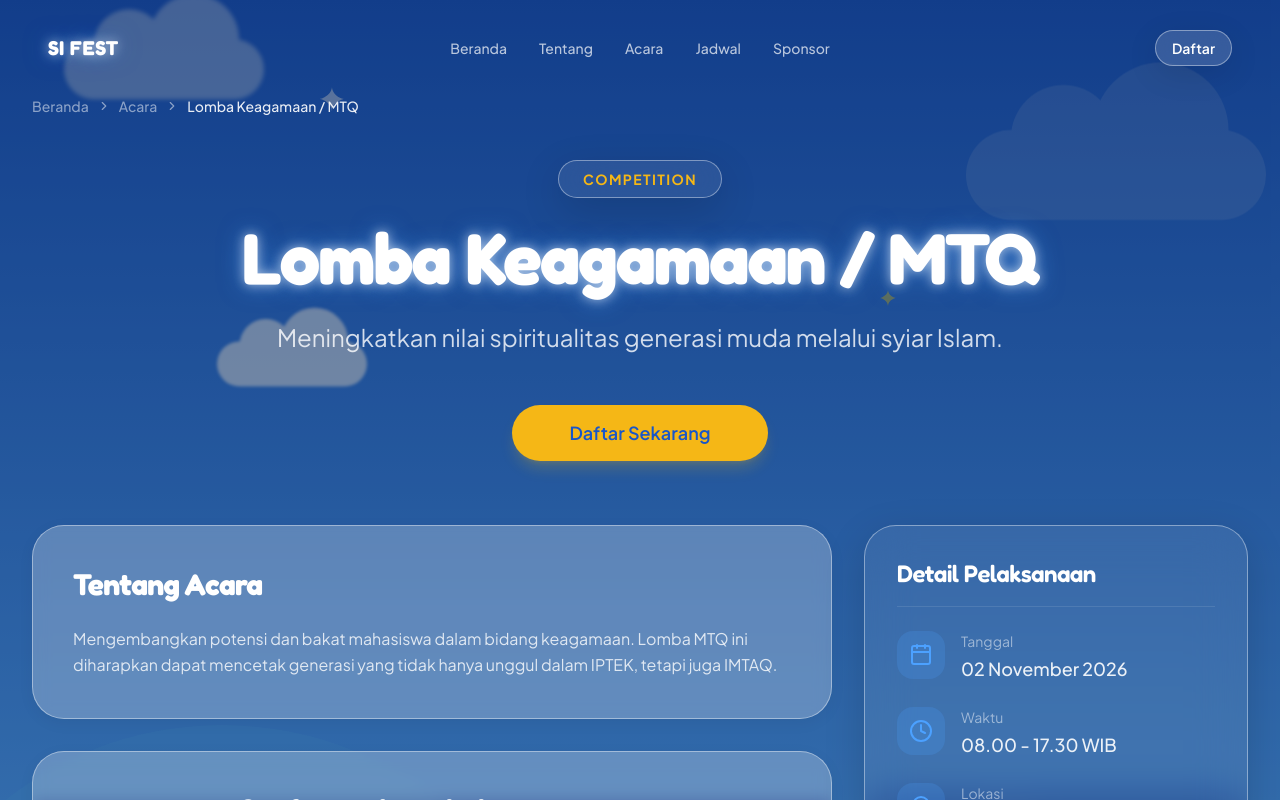
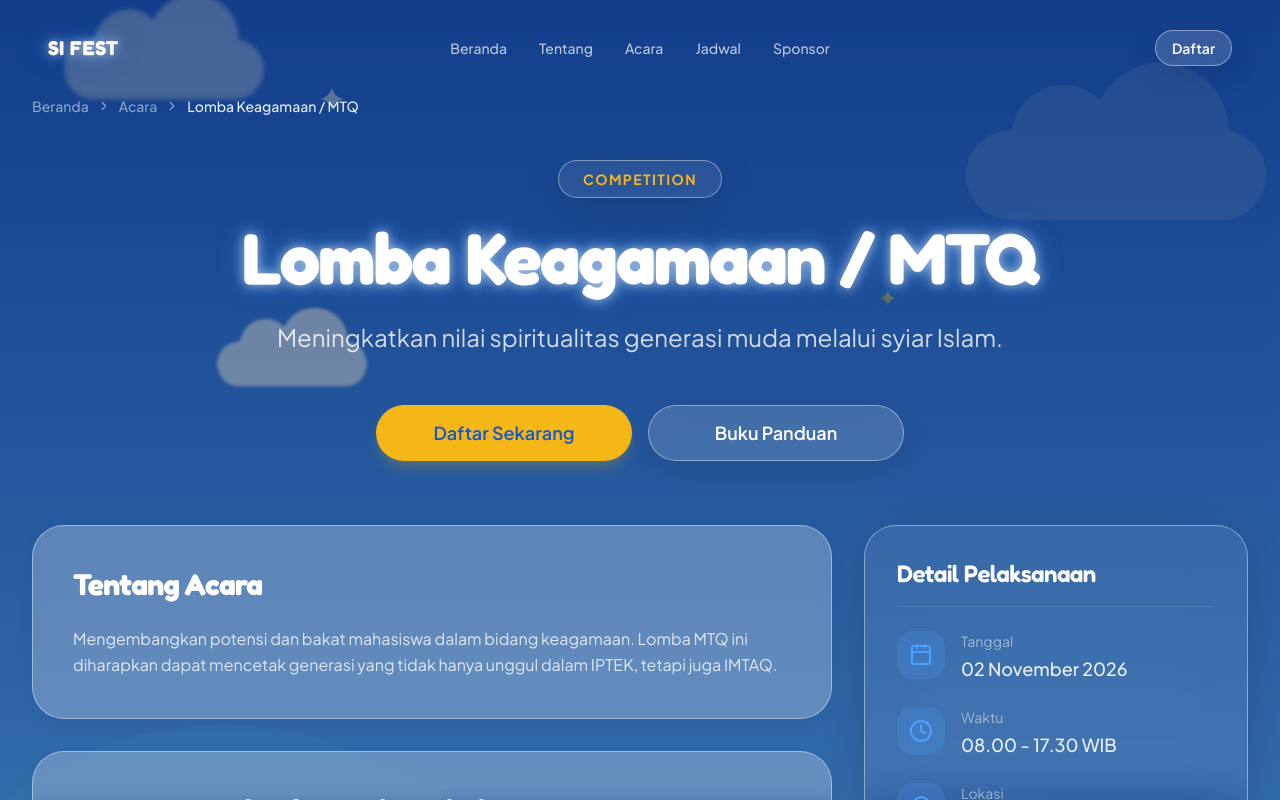
Before and after one commit to Tadaimaaaa/sifest-official, a Next.js app: page /events/lomba-keagamaan in a window 1280 px wide. Shown: the top 800 px of the page. Built offline with nearby package versions, Linux system fonts and the light colour scheme.

Commit message:
feat(events): add buku panduan button to event hero

```diff
--- a/components/events/EventHero.tsx
+++ b/components/events/EventHero.tsx
@@ -29,6 +29,11 @@ export function EventHero({ event }: { event: EventData }) {
                 Daftar Sekarang
               </Button>
             </Link>
+            <Link href={event.guidebookUrl || "#"} target={event.guidebookUrl ? "_blank" : "_self"} rel="noopener noreferrer" className="w-full sm:w-auto block">
+              <Button size="lg" variant="glass" className="w-full sm:w-64 whitespace-nowrap text-white">
+                Buku Panduan
+              </Button>
+            </Link>
           </div>
         </div>
       </Container>
--- a/data/events.ts
+++ b/data/events.ts
@@ -22,6 +22,7 @@ export interface EventData {
   contacts?: { name: string; phone: string }[];
   isSubEvent?: boolean;
   image?: string;
+  guidebookUrl?: string;
 }
 
 export const OFFICIAL_EVENTS: EventData[] = [
```
